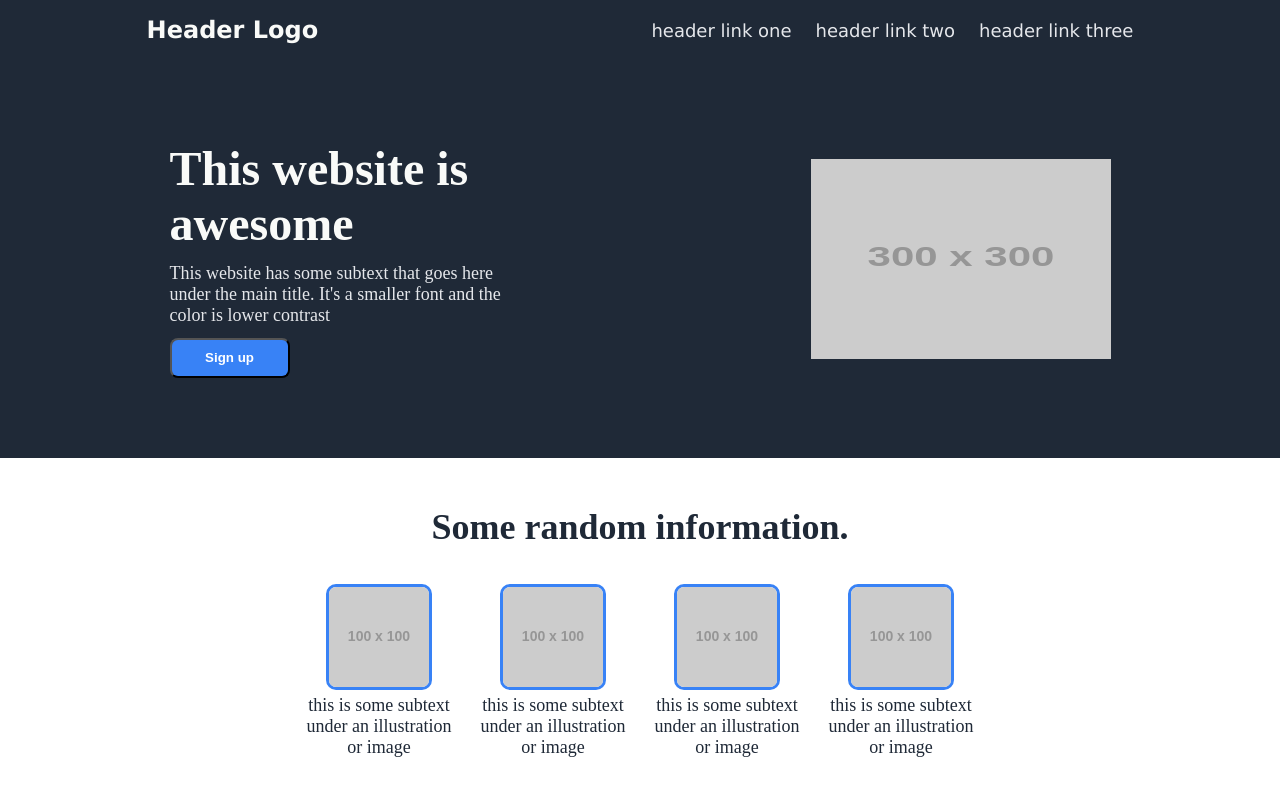
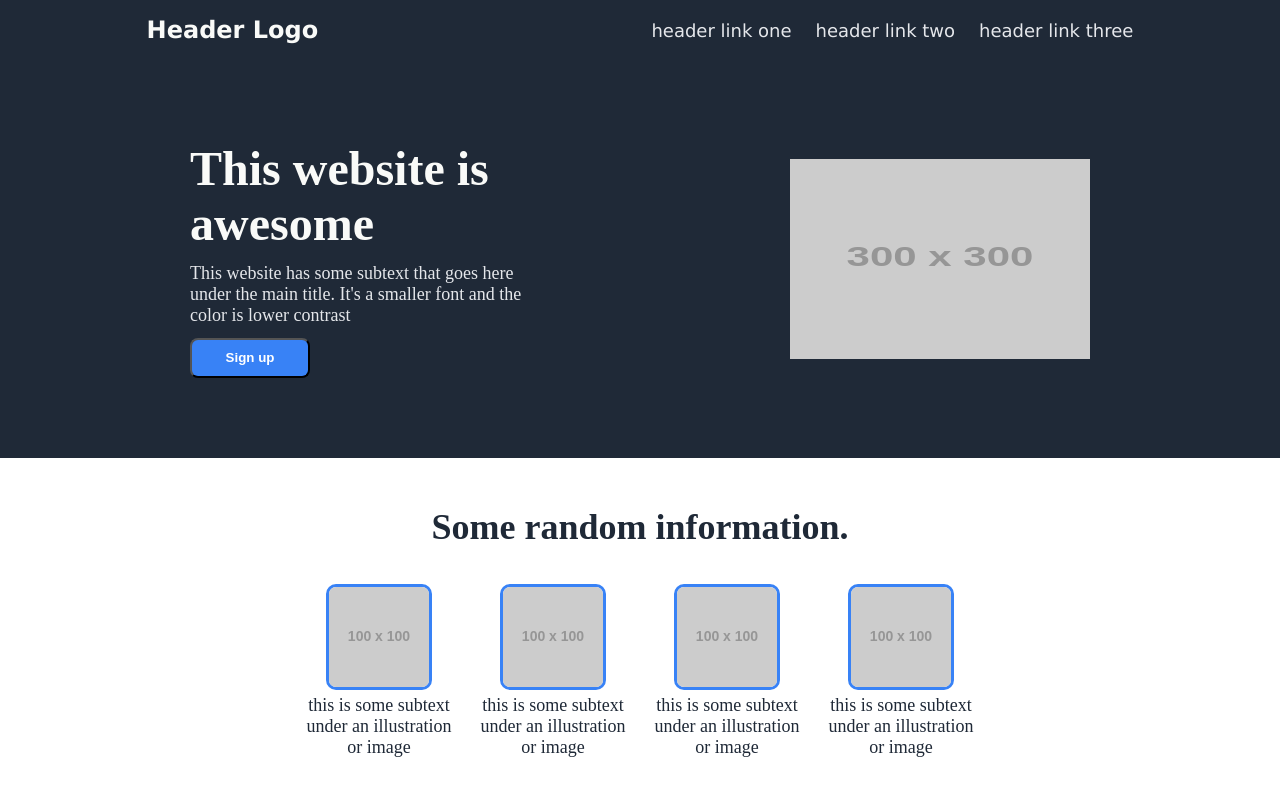
Before and after one commit to Frizzybman11/odin-landing, a plain HTML site: page index.html in a window 1280 px wide. Shown: the top 800 px of the page. Drawn offline with Linux system fonts and the light colour scheme; placeholder pictures from the web are drawn by us.

Commit message:
Modify Hero section
Decrease width of Hero section on the page

```diff
--- a/style.css
+++ b/style.css
@@ -45,10 +45,11 @@ a {
     background-color: #1F2937;
     color: #E5E7EB;
     display: flex;
-    justify-content: space-around;
+    justify-content: center;
     align-items: center;
     flex: 100%;
     padding: 24px;
+    gap: 250px;
 }
 
 .hero-content {
```
